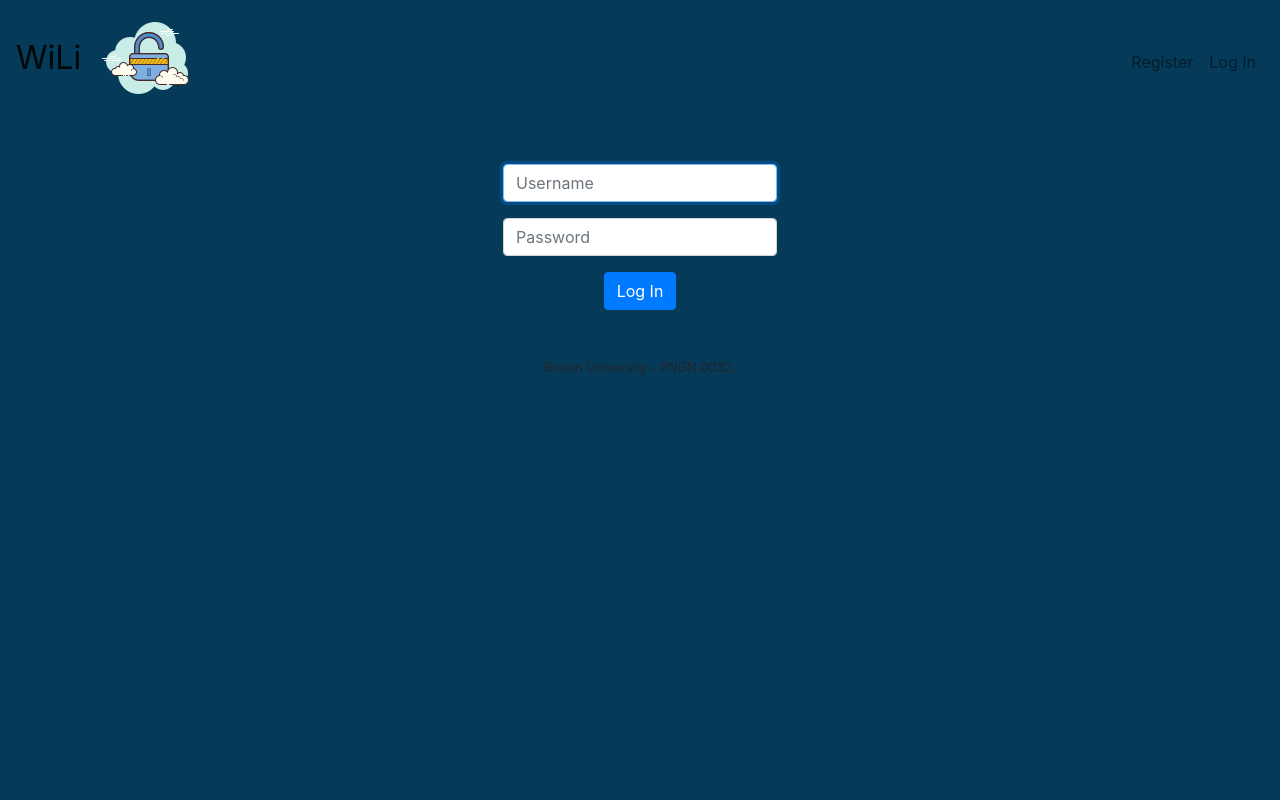
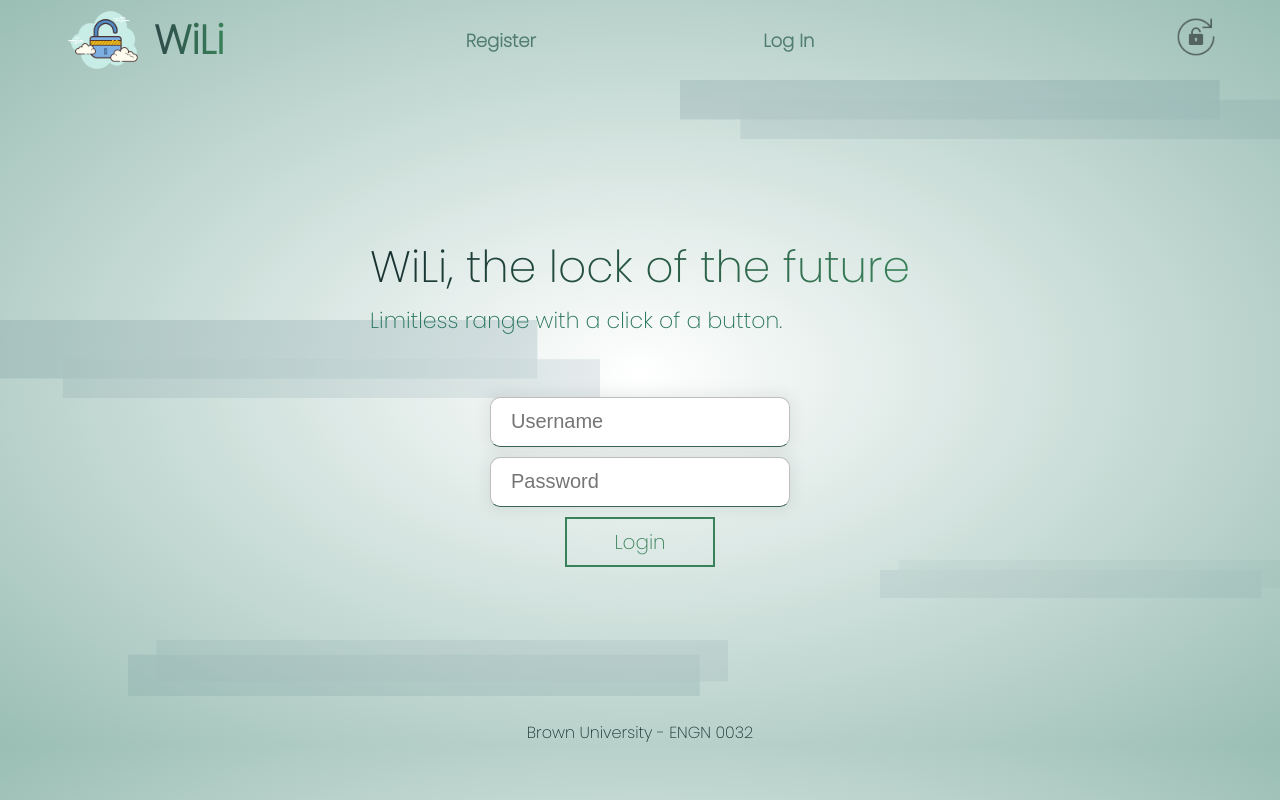
Before and after one commit to jgbby/WiLi, a Flask app: page /login in a window 1280 px wide. Run offline with Flask 2, Linux system fonts and the light colour scheme; some libraries are stand-ins or nearby versions.

```diff
--- a/static/login.css
+++ b/static/login.css
@@ -1,87 +1,294 @@
-nav .navbar-brand
-{
-    /* size for brand */
-    font-size: xx-large;
+* {
+  margin: 0px;
+  padding: 0px;
+  box-sizing: border-box;
 }
 
-/* colors for brand */
-nav .navbar-brand .darkpurple
-{
-    color: #52034a;
-}
-nav .navbar-brand .red
-{
-    color: #ea433b;
-}
-nav .navbar-brand .darkred
-{
-    color: #a61a0f;
-}
-nav .navbar-brand .purple
-{
-    color: #FF00FF;
+body {
+  font-family: 'Poppins', sans-serif;
+  background: radial-gradient(rgb(255, 255, 255), #9abeb4);
 }
 
-#rcorners1 {
-  border-radius: 25px;
-  background: #FFFFFF;
-  padding: 20px;
-  margin-left: 320px;
-  width: 400px;
-  height: 150px;
+header {
+  display: flex;
+  width: 90%;
+  height: 10vh;
+  margin: auto;
+  align-items: center;
+}
+.logo-container,
+.nav-links,
+.locks{
+  display: flex;
+}
+.logo-container {
+  flex: 1;
+  align-items: center;
 }
 
-#rcorners2 {
-  border-radius: 25px;
-  background: #6b6969;
-  padding: 12px;
-  margin-left: 370px;
-  width: 300px;
-  height: 70px;
-  color: white;
-
+.logo {
+  font-size: 40px;
+  font-weight: 1000;
+  margin: 10px;
+  background: linear-gradient(to right, rgb(45, 73, 73), rgb(57, 129, 89));
+  -webkit-background-clip: text;
+  -webkit-text-fill-color: transparent;
 }
 
-main .form-control
-{
-    /* center form controls */
-    display: inline-block;
-
-    /* override Bootstrap's 100% width for form controls */
-    width: auto;
+nav {
+  flex: 2;
+}
+.nav-links{
+  justify-content: space-around;
+  list-style: none;
+}
+.nav-link{
+  color: rgb(81, 124, 112);
+  font-size: 18px;
+  font-weight: 600;
+  text-decoration: none;
+  transition: color 0.5s;
+}
+.nav-link:hover{
+  color: rgb(44, 46, 45);
 }
 
-main
-{
-    /* scroll horizontally as needed */
-    overflow-x: auto;
-
-    /* center contents */
-    text-align: center;
+.locks {
+  flex: 1;
+  justify-content: flex-end;
+  opacity: 50%;
+}
+.locks img {
+  transition: ease 2s;
 }
 
-main img
-{
-    /* constrain images on small screens */
-    max-width: 100%;
+.locks img:hover {
+  transform: rotate(360deg);
+  cursor: pointer;
+}
+@keyframes spin {
+  100% { transform: rotate(360deg); }
 }
 
-body, html {
-  height: 100%;
-  margin: 0;
+.presentation {
+  display: flex;
+  width: 90%;
+  margin: auto;
+  min-height: 80vh;
+  align-items: center;
+  justify-content: center;
+}
+.intro-text h1 {
+  font-size: 44px;
+  font-weight: 500;
+  background: linear-gradient(to right, rgb(23, 48, 48), rgb(57, 129, 89));
+  -webkit-background-clip: text;
+  -webkit-text-fill-color: transparent;
+  animation: slide-right 2s, apparate 2s;
+}
+.intro-text p{
+  margin-top: 5px;
+  font-size: 22px;
+  color: rgb(38, 116, 90);
+  animation: apparate 2s;
 }
 
-.bg {
-  /* The image used */
-  /* background-image: url("lock.jpg"); */
-  background-color: #053a58;
+
+@keyframes slide-right {
+  0% {
+    transform: translate(-200px, 0px);
+  }
+  100% {
+    transform: translate(0px, 0px);
+  }
+}
+@keyframes apparate {
+  0% {
+    opacity: 0%;
+  }
+  100% {
+    opacity: 100%;
+  }
+}
+
+.cta {
+  padding: 50px 0px 0px 0px;
+  display: flex;
+  justify-content: center;
+}
 
 
-  /* Full height */
-  height: 100%;
+.cta-select {
+  border: 2px solid rgb(57, 129, 89);
+  background: transparent;
+  color: rgb(57, 129, 89);
+  width: 150px;
+  height: 50px;
 
-  /* Center and scale the image nicely */
-  background-position: center;
-  background-repeat: no-repeat;
-  background-size: cover;
+  font-size: 20px;
+  font-family: 'Poppins', sans-serif;
+
+  display: flex;
+  margin: 0 auto;
+  align-items: center;
+  transition: border 0.5s, background 0.5s, color 0.5s;
+  z-index: 1;
+  cursor: pointer;
 }
+
+.cta-select span {
+  margin: 0 auto;
+}
+
+.cta-select:hover {
+  background: rgb(161, 206, 181);
+  color: white;
+  border: 2px solid rgb(196, 240, 216);
+}
+
+
+input {
+  display: block;
+  margin-top: 10px;
+  margin-bottom: 10px;
+  width: 300px;
+  height: 50px;
+  font-size: 20px;
+
+  border:0;
+  border:1px solid rgb(189, 189, 189);
+  border-bottom:1px solid rgb(57, 100, 87);
+  border-radius:10px;
+  box-shadow:0 0 15px 4px rgba(0,0,0,0.06);
+  padding: 20px;
+}
+input:hover {
+  box-shadow:0 0 15px 4px rgba(182, 182, 182, 0.06);
+  cursor: pointer;
+}
+input:focus {
+  outline: none;
+}
+
+#logo {
+  width: 80px;
+  height: 80px;
+}
+#spin-lock {
+  width: 40px;
+  height: 40px;
+}
+
+.back-squares {
+  animation: apparate 2s;
+}
+
+.design3 {
+  position: absolute;
+  width: 600px;
+  top: 10%;
+  z-index: -1;
+  right: 0%;
+  opacity: 30%;
+}
+
+.design2 {
+  position: absolute;
+  width: 600px;
+  top: 40%;
+  z-index: -1;
+  left: 0%;
+  opacity: 30%;
+}
+
+.design1 {
+  position: absolute;
+  width: 400px;
+  top: 70%;
+  right: 0%;
+  z-index: -1;
+  opacity: 15%;
+}
+
+.design4 {
+  position: absolute;
+  width: 600px;
+  top: 80%;
+  left: 10%;
+  opacity: 25%;
+  z-index: -1;
+}
+
+.footer-helper {
+  display: flex;
+}
+
+.footer-helper a {
+  display: flex;
+  flex: 1;
+  margin: 0 auto;
+  justify-content: center;
+  font-weight: 500;
+  text-decoration: none;
+  cursor: pointer;
+  color:rgb(23, 48, 48);
+}
+
+
+@media screen and (max-width: 1024px) {
+  .logo {
+    margin-top: 10px;
+    margin-left: 0px;
+    margin-right: 20px;
+    font-size: 20px;
+  }
+  .nav-link {
+    font-size: 15px;
+  }
+  .presentation {
+    flex-direction: column;
+    justify-content: flex-start;
+  }
+  .introduction {
+    text-align: center;
+    margin-top: 1vh;
+  }
+  .divider {
+    height: 10px;
+  }
+  form {
+    justify-content: center;
+  }
+  .intro-text h1 {
+    font-size: 30px;
+  }
+  .intro-text p {
+    font-size: 18px;
+  }
+  .cta {
+    flex-direction: column;
+    padding: 68px 0px 0px 0px;
+  }
+  .cta-select {
+    margin: auto;
+  }
+  .design1 {
+    width: 200px;
+    height: 100px;
+  }
+  .design2 {
+    width: 200px;
+    height: 100px;
+  }
+  .design3 {
+    width: 200px;
+    height: 100px;
+  }
+  .design4 {
+    width: 200px;
+    height: 100px;
+  }
+  input {
+    margin: 10px auto;
+  }
+}
--- a/templates/layout1.html
+++ b/templates/layout1.html
@@ -8,11 +8,11 @@
         <meta charset="utf-8">
         <meta name="viewport" content="width=device-width, initial-scale=1, shrink-to-fit=no">
 
-        <!-- documentation at http://getbootstrap.com/docs/4.1/, alternative themes at https://bootswatch.com/ -->
-        <link href="https://maxcdn.bootstrapcdn.com/bootstrap/4.1.3/css/bootstrap.min.css" rel="stylesheet">
-
         <link href="/static/favicon.ico" rel="icon">
 
+        <link rel="preconnect" href="https://fonts.googleapis.com">
+        <link rel="preconnect" href="https://fonts.gstatic.com" crossorigin>
+        <link href="https://fonts.googleapis.com/css2?family=Poppins:wght@200&display=swap" rel="stylesheet">
         <link href="/static/login.css" rel="stylesheet">
 
         <script src="https://code.jquery.com/jquery-3.3.1.min.js"></script>
@@ -22,46 +22,55 @@
         <title>Wi-Li: {% block title %}{% endblock %}</title>
 
     </head>
-
-    <div class="bg">
-    <body>
-        <nav class="navbar navbar-expand-md navbar-light">
-            <a class="navbar-brand" href="/"><span class="seafoam">Wi</spam><span class="seablue">Li</span></a>
-            <img src="static/lock-icon.png"></img>
-            <button aria-controls="navbar" aria-expanded="false" aria-label="Toggle navigation" class="navbar-toggler" data-target="#navbar" data-toggle="collapse" type="button">
-                <span class="navbar-toggler-icon"></span>
-            </button>
-            <div class="collapse navbar-collapse" id="navbar">
-                {% if session.user_id %}
-                    <ul class="navbar-nav ml-auto mt-2">
-                        <li class="nav-item"><a class="nav-link" href="/">My Locks</a></li>
-                        <li class="nav-item"><a class="nav-link" href="/reset">Change Password</a></li>
-                        <li class="nav-item"><a class="nav-link" href="/logout">Log Out</a></li>
-                    </ul>
-                {% else %}
-                    <ul class="navbar-nav ml-auto mt-2">
-                        <li class="nav-item"><a class="nav-link" href="/register">Register</a></li>
-                        <li class="nav-item"><a class="nav-link" href="/login">Log In</a></li>
-                    </ul>
-                {% endif %}
-            </div>
-        </nav>
-
-        {% if get_flashed_messages() %}
+        <!-- {% if get_flashed_messages() %}
             <header>
                 <div class="alert alert-primary border text-center" role="alert">
                     {{ get_flashed_messages() | join(" ") }}
                 </div>
             </header>
-        {% endif %}
+        {% endif %} -->
 
-        <main class="container p-5">
+    <body>
+        <header>
+            <div class="logo-container">
+                <img id="logo" src="/static/lock-icon.png" alt="logo"/>
+                <h4 class="logo">WiLi</h4>
+            </div>
+            <nav>
+                {% if session.user_id %}
+                    <ul class="nav-links">
+                        <li><a class="nav-link" href="/">My Locks</a></li>
+                        <li><a class="nav-link" href="/reset">Change Password</a></li>
+                        <li><a class="nav-link" href="/logout">Log Out</a></li>
+                    </ul>
+                {% else %}
+                    <ul class="nav-links">
+                        <li><a class="nav-link" href="/register">Register</a></li>
+                        <li><a class="nav-link" href="/login">Log In</a></li>
+                    </ul>
+                {% endif %}
+            </nav>
+            <div class="locks">
+                <a href="/" ><img id="spin-lock" src="/static/spin-lock.png" alt="spin-lock"/></a>
+            </div>
+        </header>
+
+
+        <main class="">
+
             {% block main %}{% endblock %}
+
+            <div class="back-squares">
+                <img class="design1" src="/static/design4.png" alt="design4"/>
+                <img class="design2" src="/static/design2.png" alt="design2"/>
+                <img class="design3" src="/static/design3.png" alt="design3"/>
+                <img class="design4" src="/static/design4.png" alt="design4"/>
+            </div>
+
         </main>
 
-        <footer class="small text-center ">
-            Brown University - ENGN 0032.
-        </footer>
+        <div class="footer-helper">
+            <a href="https://engineering.brown.edu/"><footer>Brown University - ENGN 0032</footer></a>
+        </div>
     </body>
-    </div>
 </html>
--- a/templates/login.html
+++ b/templates/login.html
@@ -5,13 +5,23 @@
 {% endblock %}
 
 {% block main %}
-    <form action="/login" method="post">
-        <div class="form-group">
-            <input autocomplete="off" autofocus class="form-control" name="username" placeholder="Username" type="text">
+
+    <section class="presentation">
+        <div class="introduction">
+            <div class="intro-text">
+                <h1>WiLi, the lock of the future</h1>
+                <p>
+                    Limitless range with a click of a button.
+                </p>
+            </div>
+            <div class="cta">
+                <form action="/login" method="post">
+                    <input autocomplete="off" autofocus class="form-control" name="username" placeholder="Username" type="text">
+                    <div></div>
+                    <input name="password" placeholder="Password" type="password">
+                    <button type="submit" class="cta-select"><span>Login</span></button>
+                </form>
+            </div>
         </div>
-        <div class="form-group">
-            <input class="form-control" name="password" placeholder="Password" type="password">
-        </div>
-        <button class="btn btn-primary" type="submit">Log In</button>
-    </form>
+    </section>
 {% endblock %}
```
Also changed, not shown: templates/index.html (+11 -11 lines), templates/register.html (+15 -12 lines), templates/reset.html (+13 -8 lines), static/design1.png (added), static/design2.png (added), static/design3.png (added), static/design4.png (added), static/spin-lock.png (added).
